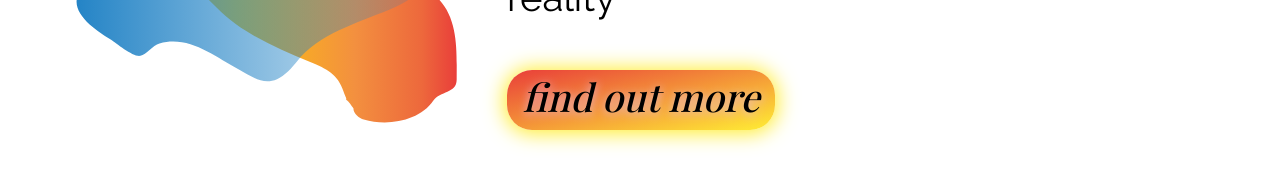
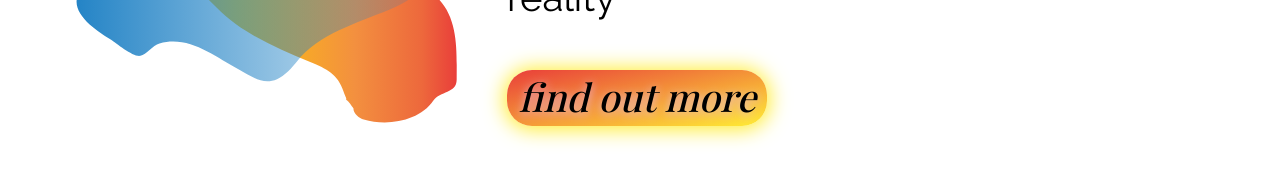
Before and after one commit to daf-naf/dfweb, a plain HTML site: page index.html in a window 1280 px wide. Shown: the part 339-519 px from the top of the page. Drawn offline with nearby package versions, Linux system fonts and the light colour scheme; a web font is replaced by a local one.

Commit message:
Update landing.css

```diff
--- a/landing.css
+++ b/landing.css
@@ -130,7 +130,7 @@ h2{
     box-shadow: 0 1px 20px 3px #ffed35;
     border-radius: 25px;
     border: none;
-    padding: 0 0.4em 0.2em;
+    padding: 0 0.3em 0.1em;
     position: relative;
   z-index: 1; /* matters! */
   background: linear-gradient(
```
